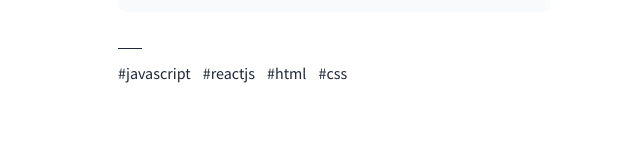
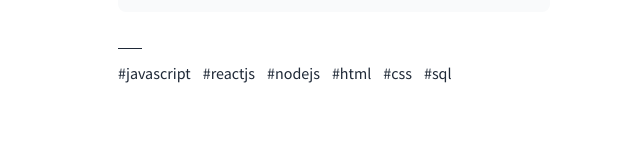
Before and after one commit to amyhua/amyhua.github.io, a Next.js app: page / in a window 1280 px wide. Shown: the part 460-613 px from the top of the page, without its empty margins (178-818 px from the left). Built offline with nearby package versions, Linux system fonts and the light colour scheme.

Commit message:
Copy tweaks

```diff
--- a/pages/index.tsx
+++ b/pages/index.tsx
@@ -80,8 +80,10 @@ export default function Home() {
               <div className="w-6 border-b border-b-gray-800 my-3" />
               <span className="mr-3">#javascript</span>
               <span className="mr-3">#reactjs</span>
+              <span className="mr-3">#nodejs</span>
               <span className="mr-3">#html</span>
               <span className="mr-3">#css</span>
+              <span className="mr-3">#sql</span>
             </div>
           </header>
           <footer className="px-10 py-6">
```
